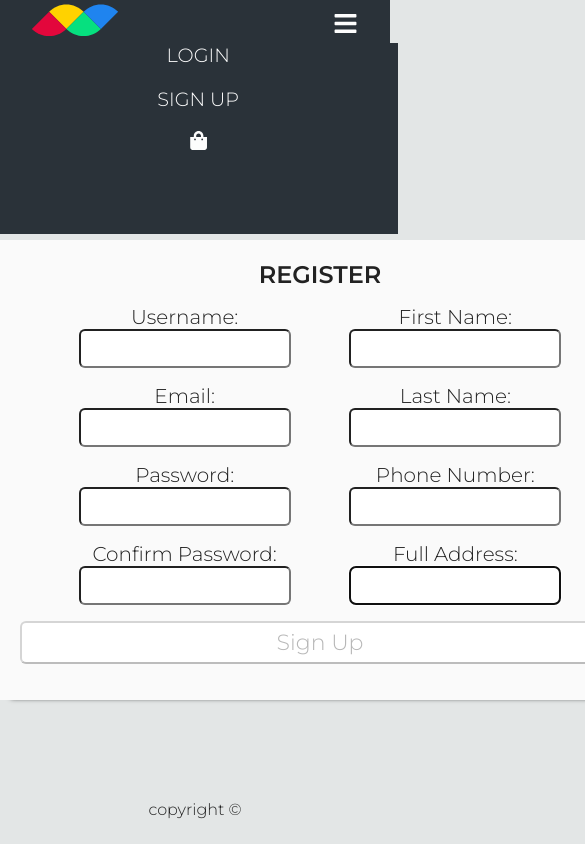
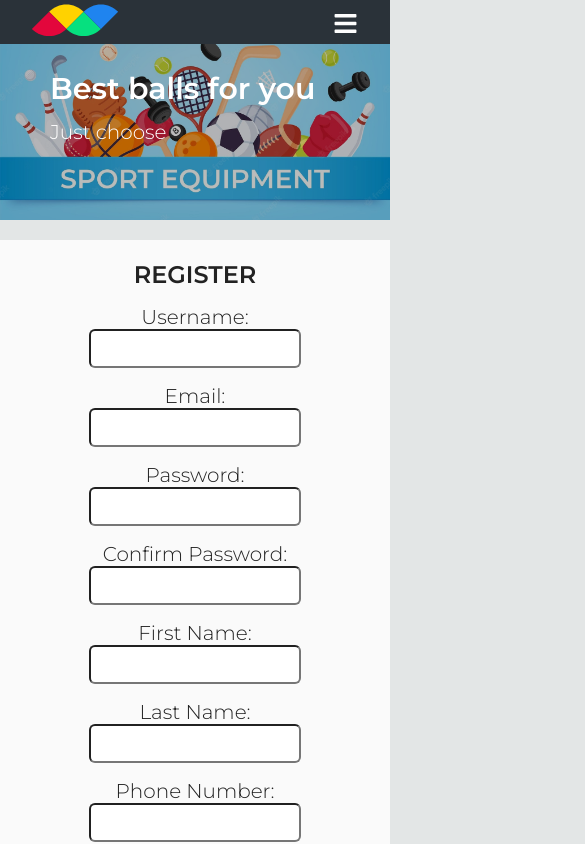
Before and after one commit to JeremyKomarov/commerce-project-FE, a React (Create React App) app: page /signup in a window 390 px wide. Shown: the top 844 px of the page, 585 px wide, since content can reach past the window. Built offline with nearby package versions, Linux system fonts and the light colour scheme; no server answers.

Commit message:
fixex navbar responsive 9/10

```diff
--- a/src/components/navbar/Cart.css
+++ b/src/components/navbar/Cart.css
@@ -6,8 +6,9 @@
     box-shadow: 4px 5px 5px -7px rgba(0,0,0,1);
     z-index: 1000;
     padding: 20px;
-    padding-bottom: 0;
     display: flex;
+    transition: 0.2s ease-in-out;
+
 }
 
 .cart-products-total-price{
@@ -19,6 +20,7 @@
 .cart-products-items
  {
     font-size: 20px;
+
 }
 
 .cart-total-price,
@@ -39,3 +41,23 @@
     display: block;
     margin: 10px auto 10px auto;
 }
+
+@media screen and (max-width: 866px) {
+    .shop-cart-container{
+        right: 90px;
+        transition: 0.2s ease-in-out;
+
+    }
+}
+
+@media screen and (max-width: 600px) {
+    .shop-cart-container{
+        margin: 0 auto;
+        width: 100%;
+
+        left: 0;
+        right: 0;
+    }
+
+
+}
--- a/src/components/navbar/Home.css
+++ b/src/components/navbar/Home.css
@@ -2,8 +2,6 @@
     max-width: 1280px;
     margin: 0 auto;
 }
-
-
 
 .favorite-products-container {
     display: flex;
@@ -11,17 +9,11 @@
     margin-bottom: 20px;
 }
 
-/* .favorite-products-container-empty {
-    background: blue;
-    width: 100% ;
-    height: 20rem;
-} */
-
 .products-container {
     display: flex;
     width: 100%;
     flex-wrap: wrap;
     flex-direction: row;
-    justify-content: space-between;
+    justify-content: space-around;
     align-items: center;
 }
--- a/src/components/navbar/Home.js
+++ b/src/components/navbar/Home.js
@@ -22,7 +22,6 @@ function Home(props) {
     setShowFullProduct(!showFullProduct);
   }
 
-
   const handleAddProducToCart = async (product) => {
     let isInArray = false;
     cart.forEach(prd => {
@@ -44,9 +43,7 @@ function Home(props) {
 }
 
 useEffect(() => {
-
 }, [cart]);
-
 
   return (
     <div className='home-container'>
--- a/src/components/navbar/Navbar.css
+++ b/src/components/navbar/Navbar.css
@@ -7,7 +7,7 @@
   background-color: #2a3239;
   margin: 0 auto;
   z-index: 9999;
-
+  transition: 0.1s ease-in-out;
 }
 
 .navbar{
@@ -39,8 +39,7 @@
   margin-right: 30px;
 }
 
-.nav-routes li a
-{
+.nav-routes li a{
   text-decoration: none;
   color: rgb(253, 253, 253);
 }
@@ -76,8 +75,8 @@
       position: fixed;
       top: 2.7rem;
       font-size: 1.2rem;
-      transition: 0.2s ease-in-out;
-      padding: 0 0.3rem 0.3rem 0.2rem;
+      transition: 0.1s ease-in-out;
+      padding: 0 0.3rem 0 0.2rem;
     }
 
     .nav-routes.active {
@@ -88,9 +87,9 @@
 
 @media screen and (max-width: 600px) {
   .nav-routes {
+    transform: translateY(-500px);
     width: 100%;
-    height: 22%;
-    top: -10rem;
+    height: 10px;
     left: 0;
     flex-direction: column;
     z-index: 200;
@@ -98,14 +97,13 @@
     background-color: #2a3239;
     position: fixed;
     font-size: 1.2rem;
-    transition: 0.5s ease-in-out;
+    transition: 0.1s ease-in-out;
   }
 
   .nav-routes.active {
+    height: 120px;
+    transform: translateY(0);
     top: 2.7rem;
-    height: 22%;
 
-    right: 0;
   }
-
 }
--- a/src/components/navbar/Navbar.js
+++ b/src/components/navbar/Navbar.js
@@ -16,6 +16,9 @@ function Navbar() {
 
   const handleMobileNav = () => {
     setMobileNavOpen(!mobileNavOpen)
+    setCartOpen(false)
+    setSignInOpen(false)
+
   }
 
   const handleLogInBtn = (index) => {
--- a/src/components/navbar/userLoginReg/SignIn.css
+++ b/src/components/navbar/userLoginReg/SignIn.css
@@ -8,6 +8,8 @@
     padding: 20px;
     display: flex;
     flex-direction: column;
+    transition: 1s ease-in-out;
+
 }
 
 .sign-in-container h1 {
@@ -45,33 +47,23 @@
 
 
 @media screen and (max-width: 866px) {
-    .nav-mobile {
-      display: block;
-      margin: 0.7rem 2rem 0 0;
-    }
+    .sign-in-container{
+        right: 90px;
+        transition: 1s ease-in-out;
 
-    .nav-routes {
-      margin: 0;
-      right: -300px;
-      flex-direction: column;
-      z-index: 999;
-      align-items: center;
-      background-color: #2a3239;
-      position: fixed;
-      top: 2.7rem;
-      font-size: 1.2rem;
-      transition: 0.2s ease-in-out;
-      padding: 0 0.3rem 0.3rem 0.2rem;
-    }
-
-    .nav-routes.active {
-      right: 0;
     }
 }
 
 @media screen and (max-width: 600px) {
     .sign-in-container{
-        width: 100%;
+        margin: 0 auto;
+        /* min-width: 443px; */
+        width: 443px;
+        max-width: 100%;
+
+        top: 168px;
+        left: 0;
+        right: 0;
     }
 
 
--- a/src/components/navbar/userLoginReg/Signup.css
+++ b/src/components/navbar/userLoginReg/Signup.css
@@ -1,6 +1,6 @@
 .sign-up-container {
     margin: 0 auto;
-    width: 600px;
+    max-width: 600px;
     background: #fafafa;
     box-shadow: 4px 5px 5px -7px rgba(0,0,0,1);
     padding: 20px;
@@ -108,3 +108,33 @@ a, a:visited {
 .line {
     display: inline-block;
 }
+
+@media screen and (max-width: 866px) {
+    .shop-cart-container{
+        width: 100%;
+        margin: 0 auto;
+        background: #fafafa;
+        box-shadow: 4px 5px 5px -7px rgba(0,0,0,1);
+        padding: 20px;
+        display: flex;
+        flex-direction: column;
+        flex-wrap: wrap;
+    }
+
+
+}
+
+@media screen and (max-width: 600px) {
+    .shop-cart-container{
+        width: 100%;
+        margin: 0 auto;
+        background: #fafafa;
+        box-shadow: 4px 5px 5px -7px rgba(0,0,0,1);
+        padding: 20px;
+        display: flex;
+        flex-direction: column;
+        flex-wrap: wrap;
+    }
+
+
+}
```
